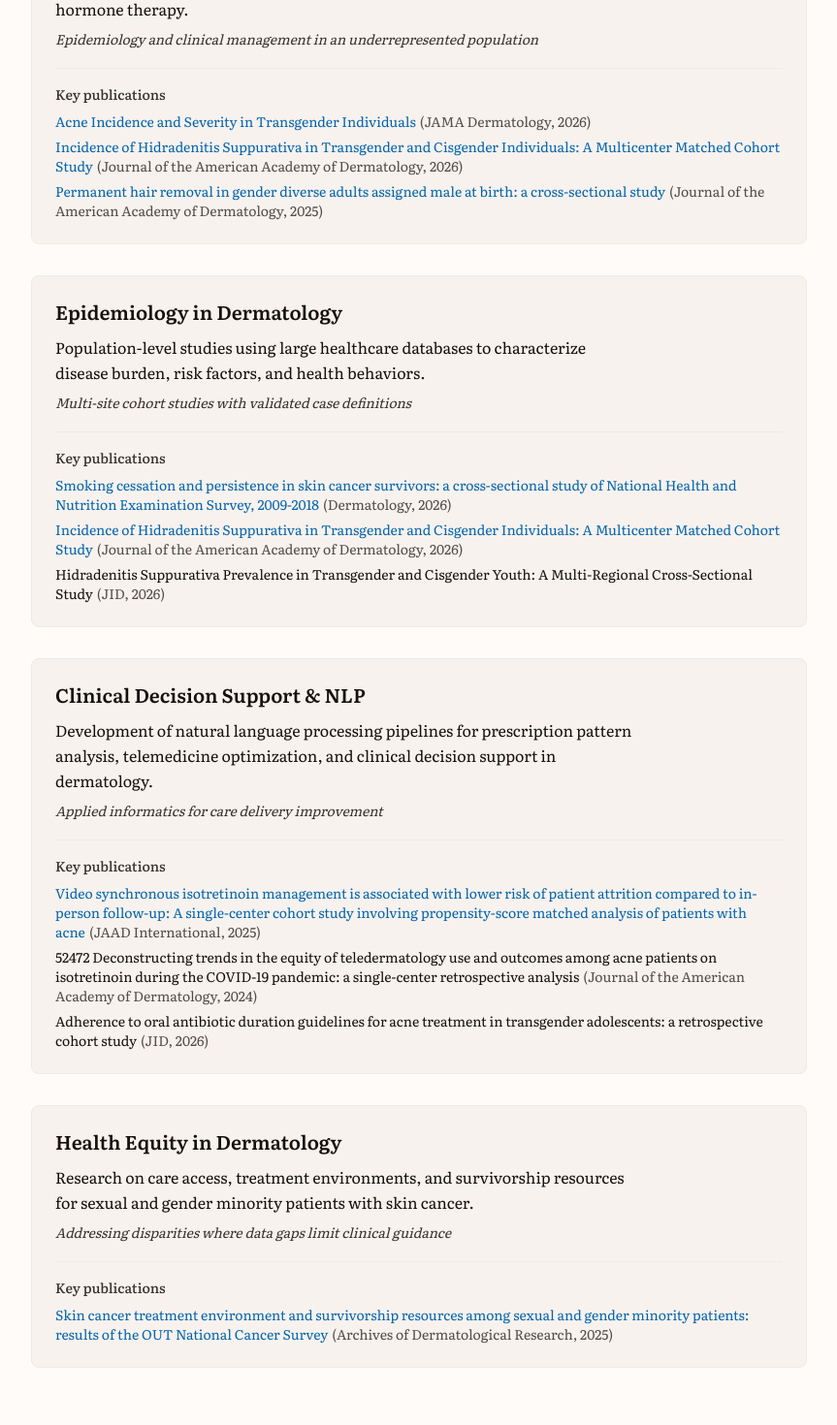
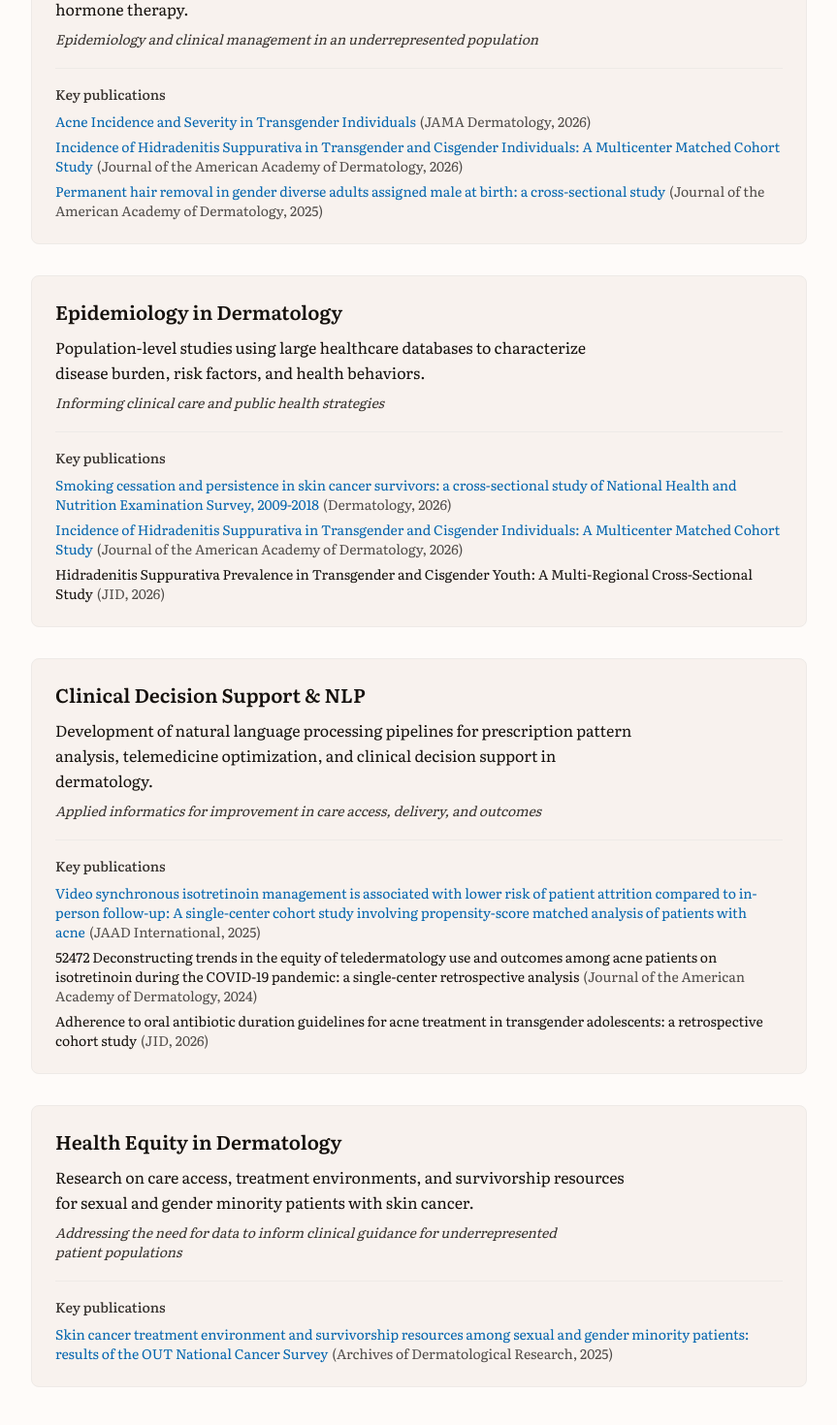
Before and after one commit to courtneyasmith/courtneyasmith.github.io, a Next.js app: page /research in a window 1280 px wide. Shown: the part 390-1860 px from the top of the page at 97% size, without its empty margins (208-1071 px from the left). Built offline with nearby package versions, Linux system fonts and the light colour scheme.

Commit message:
Update research theme focus lines

```diff
--- a/src/data/research-themes.ts
+++ b/src/data/research-themes.ts
@@ -20,7 +20,7 @@ export const researchThemes: ResearchDirection[] = [
     title: 'Epidemiology in Dermatology',
     description:
       'Population-level studies using large healthcare databases to characterize disease burden, risk factors, and health behaviors.',
-    focus: 'Multi-site cohort studies with validated case definitions',
+    focus: 'Informing clinical care and public health strategies',
     keyWork: ['Smoking in skin cancer survivors (JAAD)', 'HS prevalence in youth (JID)'],
     relatedPublicationIds: [
       'smoking-cessation-and-persistence-in-skin-cancer-survivors-a-cross-sectional-stu',
@@ -33,7 +33,7 @@ export const researchThemes: ResearchDirection[] = [
     title: 'Clinical Decision Support & NLP',
     description:
       'Development of natural language processing pipelines for prescription pattern analysis, telemedicine optimization, and clinical decision support in dermatology.',
-    focus: 'Applied informatics for care delivery improvement',
+    focus: 'Applied informatics for improvement in care access, delivery, and outcomes',
     keyWork: ['Isotretinoin telemedicine outcomes (JAAD Int)', 'Prescription adherence analysis'],
     relatedPublicationIds: [
       'video-synchronous-isotretinoin-management-is-associated-with-lower-risk-of-patie',
@@ -46,7 +46,7 @@ export const researchThemes: ResearchDirection[] = [
     title: 'Health Equity in Dermatology',
     description:
       'Research on care access, treatment environments, and survivorship resources for sexual and gender minority patients with skin cancer.',
-    focus: 'Addressing disparities where data gaps limit clinical guidance',
+    focus: 'Addressing the need for data to inform clinical guidance for underrepresented patient populations',
     keyWork: ['SGM skin cancer survivorship (Arch Derm Res)', 'Healthcare barriers (OUT Survey)'],
     relatedPublicationIds: [
       'skin-cancer-treatment-environment-and-survivorship-resources-among-sexual-and-ge',
```
